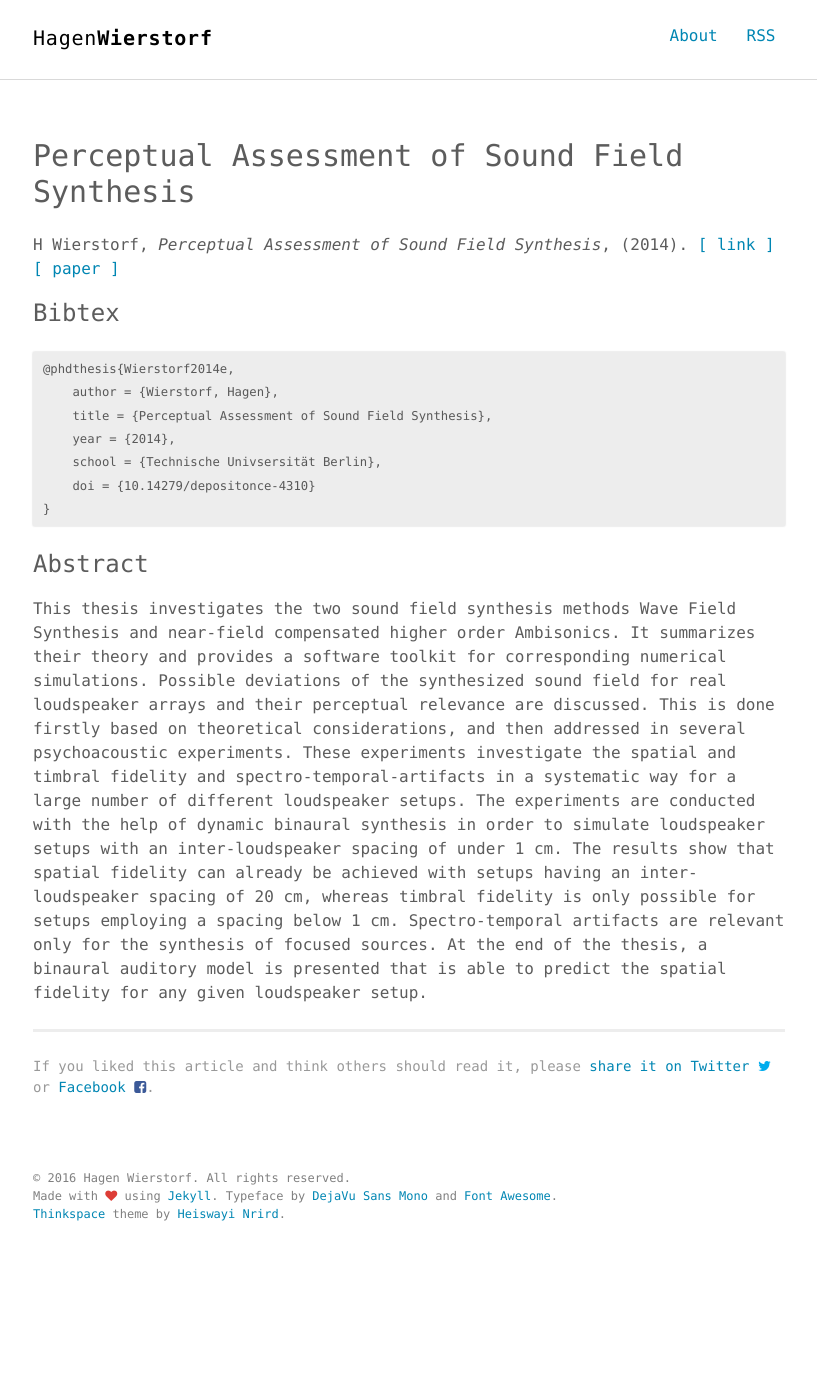
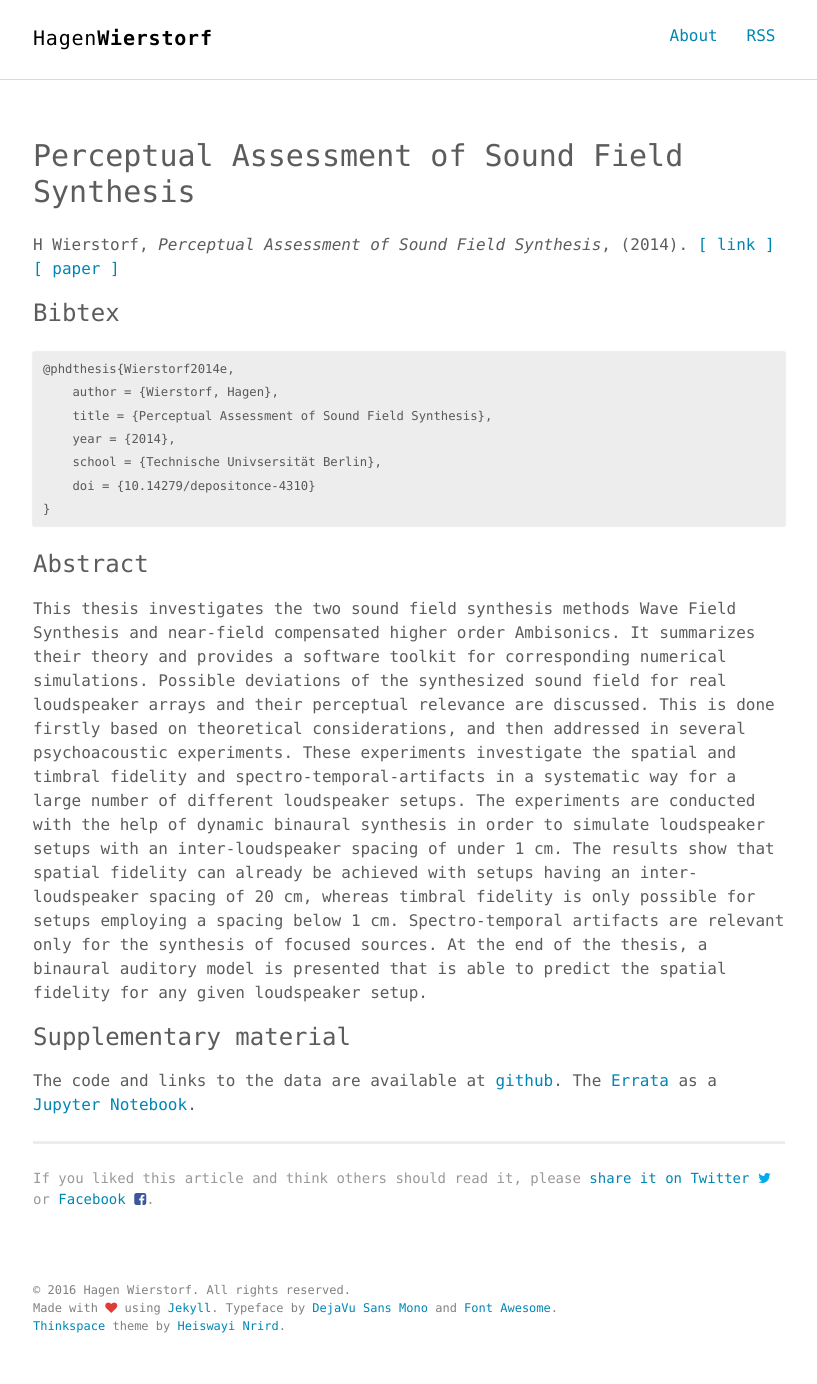
Before and after one commit to hagenw/hagenw.github.io, a Jekyll site: the page built from _posts/2014-09-23-perceptual-assessment-of-sound-field-synthesis.md, in a window 1280 px wide. Shown: the whole page, without its empty margins (231-1048 px from the left). Built offline with Jekyll 4.4.1, drawn with Linux system fonts in a browser that asks for light colours; Markdown is read by kramdown in place of the engine named in the settings; before the commit the page ends 1272 px from its top, so only the background shows below that.

Commit message:
Add Errata link to Wierstorf2014d

```diff
--- a/_posts/2014-09-23-perceptual-assessment-of-sound-field-synthesis.md
+++ b/_posts/2014-09-23-perceptual-assessment-of-sound-field-synthesis.md
@@ -44,3 +44,11 @@ spacing below 1 cm. Spectro-temporal artifacts are relevant only for the
 synthesis of focused sources. At the end of the thesis, a binaural auditory
 model is presented that is able to predict the spatial fidelity for any given
 loudspeaker setup.
+
+
+### Supplementary material
+
+The code and links to the data are available at
+[github](https://github.com/hagenw/phd-thesis). The
+[Errata](http://nbviewer.jupyter.org/github/hagenw/phd-thesis/blob/master/ERRATA.ipynb)
+as a [Jupyter Notebook](http://jupyter.org/).
```
